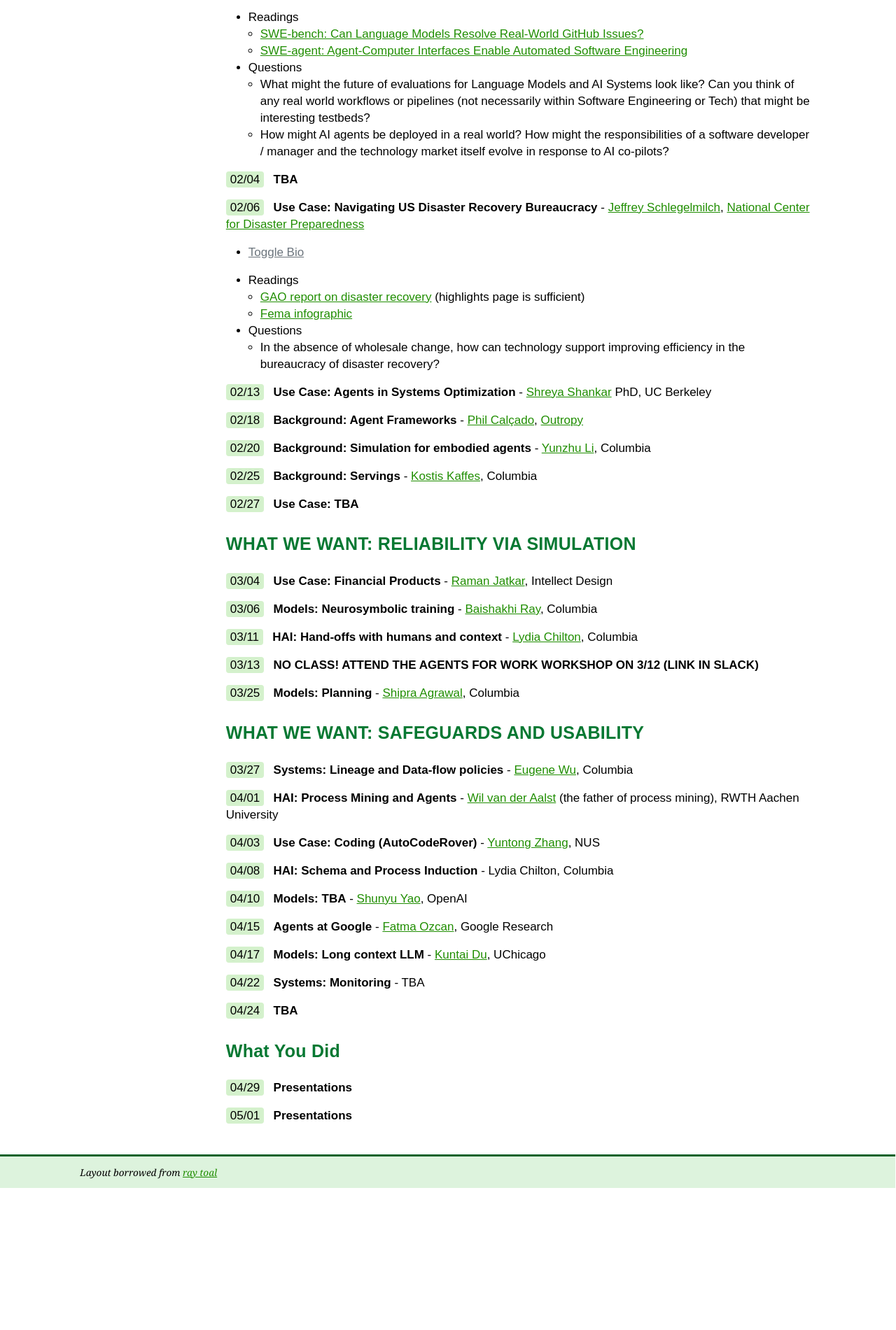
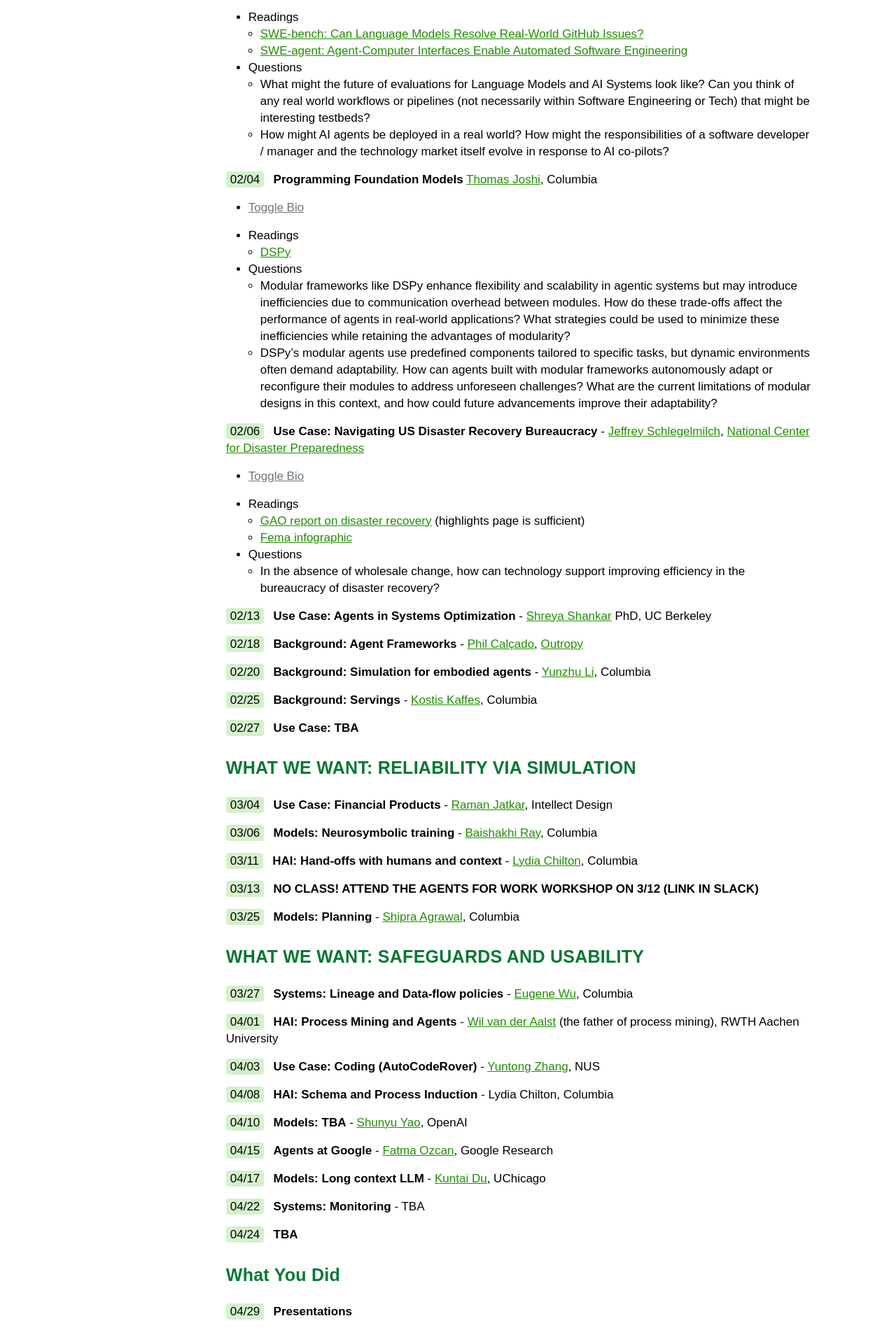
Before and after one commit to w6113/w6113.github.io, a Jekyll site: the page built from index.md, in a window 1280 px wide. Shown: the part 1721-3622 px from the top of the page at 70% size. Built offline with Jekyll 4.4.1, drawn with Linux system fonts in a browser that asks for light colours; before the commit the page ends 3419 px from its top, so only the background shows below that.

Commit message:
Add DSPy lecture

```diff
--- a/index.md
+++ b/index.md
@@ -82,7 +82,13 @@ Broad questions include
   * How might AI agents be deployed in a real world? How might the responsibilities of a software developer / manager and the technology market itself evolve in response to AI co-pilots?
 
 
-<span class="date">02/04</span> <span class="topic">TBA</span>
+<span class="date">02/04</span> <span class="topic">Programming Foundation Models</span> [Thomas Joshi](), Columbia {% include toggle.html content="Thomas Joshi is co-author of Stanford DSPy and leads the GenAI Collective, the largest AI community in the US with over 30,000 members across chapters in SF, NYC, Boston, London, Paris, and other cities. DSPy has been used by Nvidia, Microsoft, Meta, NASDAQ, Carlyle, ABN Amro, JetBlue, Cohere, and others. Thomas is passionate about modular approaches to AI system design, enabling engineers to optimize LLM pipelines for performance and cost-efficiency." %}
+
+* Readings
+  * [DSPy](https://arxiv.org/abs/2310.03714)
+* Questions
+  * Modular frameworks like DSPy enhance flexibility and scalability in agentic systems but may introduce inefficiencies due to communication overhead between modules. How do these trade-offs affect the performance of agents in real-world applications? What strategies could be used to minimize these inefficiencies while retaining the advantages of modularity?
+  * DSPy’s modular agents use predefined components tailored to specific tasks, but dynamic environments often demand adaptability. How can agents built with modular frameworks autonomously adapt or reconfigure their modules to address unforeseen challenges? What are the current limitations of modular designs in this context, and how could future advancements improve their adaptability?
 
 <span class="date">02/06</span> <span class="topic">Use Case: Navigating US Disaster Recovery Bureaucracy</span> - [Jeffrey Schlegelmilch](https://ncdp.columbia.edu/about-us/faculty-and-staff/), [National Center for Disaster Preparedness](https://ncdp.columbia.edu/) {% include toggle.html content="Jeff Schlegelmilch is the Director of the National Center for Disaster Preparedness at the Columbia Climate School, as well as the Director of Executive Education and Non-Degree Programs for the Columbia Climate School. He is also an Associate Professor for Professional Practice in Climate. His areas of expertise include public health preparedness, community resilience, and the integration of private and public sector capabilities." %}
 
```
